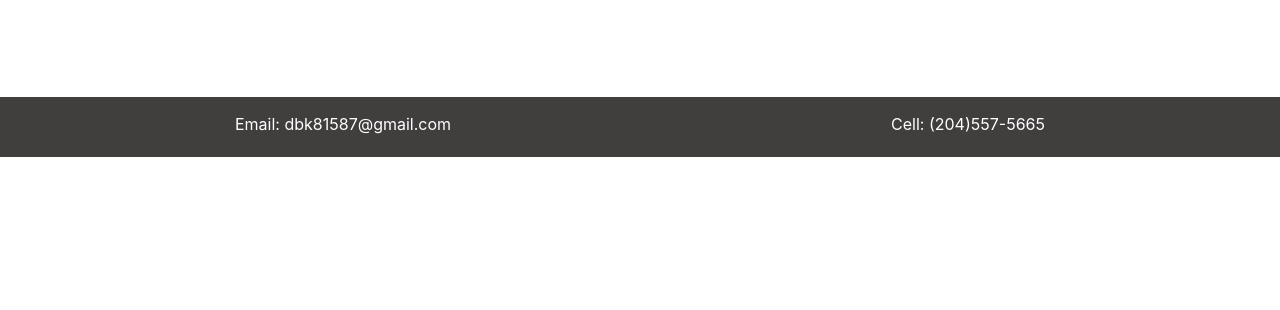
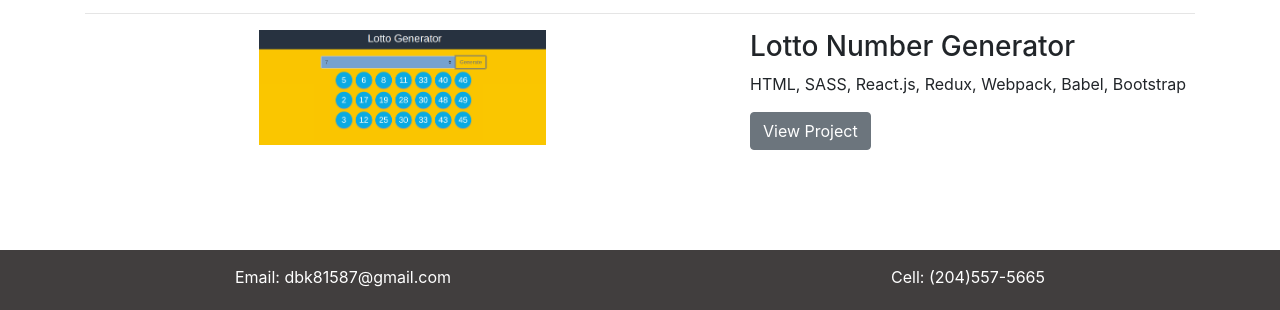
Before and after one commit to dbk81587/dbk81587.github.io, a plain HTML site: page index.html in a window 1280 px wide. Shown: the part 1260-1570 px from the top of the page. Before the commit the page ends 1417 px from the top, so only its background shows below. Drawn offline with nearby package versions, Linux system fonts and the light colour scheme.

Commit message:
Added a lot-number-generator

```diff
--- a/index.html
+++ b/index.html
@@ -91,6 +91,19 @@
         <a class="btn btn-secondary" href="https://dbk81587.pythonanywhere.com/board" target="_blank">View Project</a>
       </div>
     </div>
+    <hr>
+    <div class="row">
+      <div class="col-md-7" style="text-align: center">
+        <a href="https://lot-num-generator.firebaseapp.com/" target="_blank">
+          <img class="img-fluid rounded col-sm-6" src="img/lot-num-generator.png" alt="">
+        </a>
+      </div>
+      <div class="col-md-5">
+        <h3>Lotto Number Generator</h3>
+        <p>HTML, SASS, React.js, Redux, Webpack, Babel, Bootstrap</p>
+        <a class="btn btn-secondary" href="https://lot-num-generator.firebaseapp.com/" target="_blank">View Project</a>
+      </div>
+    </div>
   </div>
 
   <footer class="tail">
```
Also changed, not shown: img/lot-num-generator.png (added).
